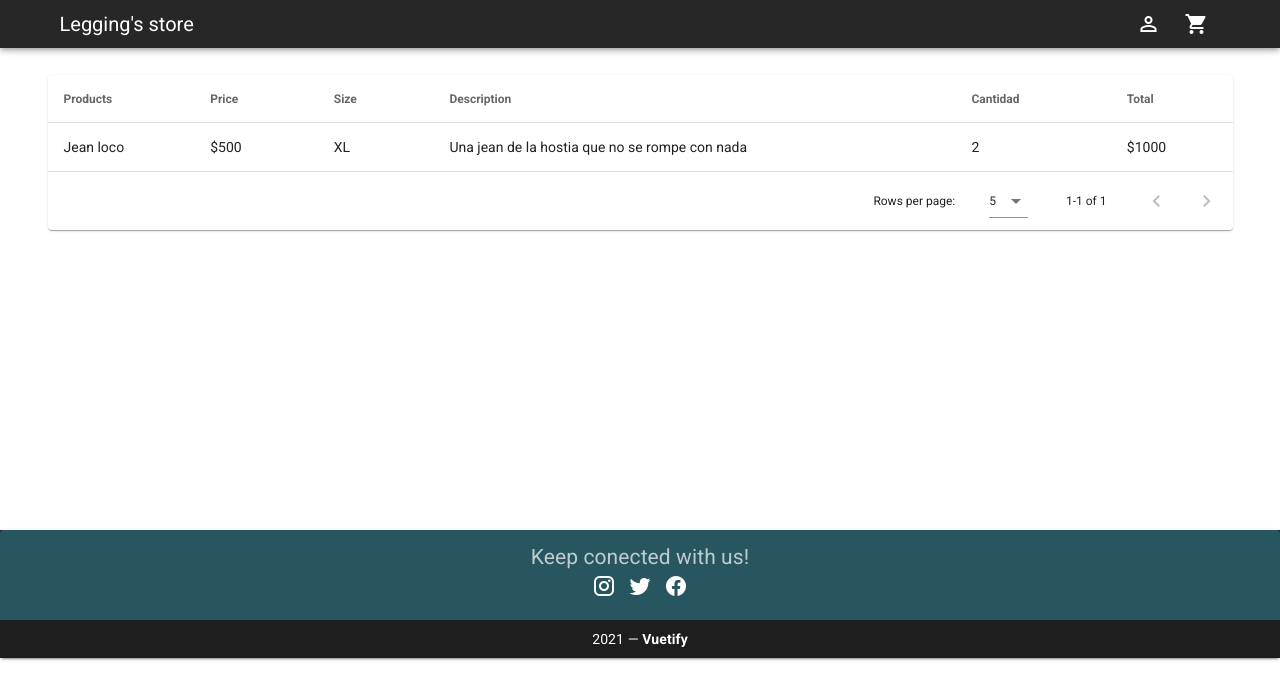
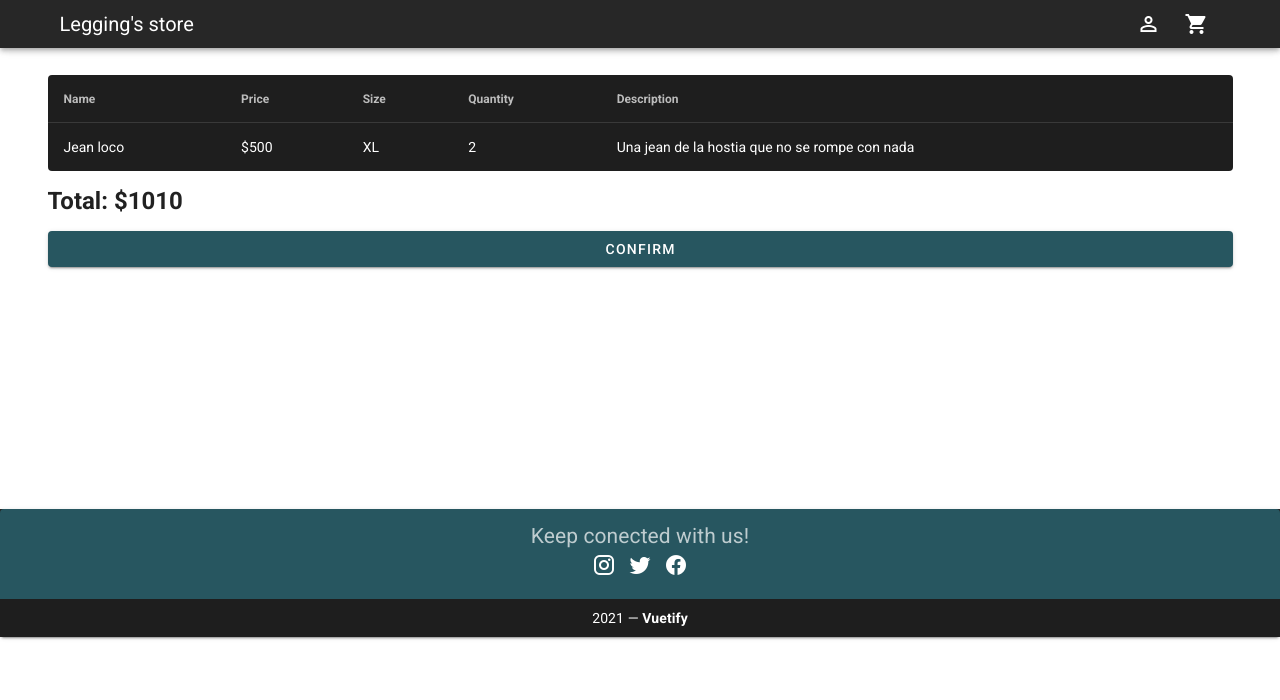
Before and after one commit to LighuenR/shop-project, a Vue app in the folder Frontend/: page /cart in a window 1280 px wide. Shown: the top 700 px of the page. Built offline with nearby package versions, Linux system fonts and the light colour scheme.

Commit message:
View ready

```diff
--- a/Frontend/src/components/Cart/Cart.vue
+++ b/Frontend/src/components/Cart/Cart.vue
@@ -1,12 +1,47 @@
 !<template>
  <div class="container">
-  <v-data-table
-    :headers="headers"
-    :items="products"
-    :items-per-page="5"
-    class="elevation-1"
+   <v-simple-table dark>
+    <template v-slot:default>
+      <thead>
+        <tr>
+          <th class="text-left">
+            Name
+          </th>
+            <th class="text-left">
+            Price
+          </th>
+            <th class="text-left">
+            Size
+          </th>
+          <th class="text-left">
+           Quantity
+          </th>
+          <th class="text-left">
+            Description
+          </th>
 
-  ></v-data-table>
+
+        </tr>
+      </thead>
+      <tbody>
+        <tr
+          v-for="product in products"
+          :key="product.name"
+        >
+          <td>{{ product.name }}</td>
+          <td>{{ product.price }}</td>
+          <td>{{ product.size }}</td>
+          <td>{{ product.quantity }}</td>
+          <td>{{ product.description }}</td>
+
+        </tr>
+      </tbody>
+    </template>
+  </v-simple-table>
+  <h2 class="my-3">Total: $1010</h2>
+ <v-btn class="my-3" block  color="#275660" dark>
+   Confirm
+   </v-btn>
 </div>
 </template>
 
@@ -14,27 +49,13 @@
     export default {
          data () {
       return {
-          headers: [
-            {
-            text: 'Products',
-            align: 'start',
-            sortable: false,
-            value: 'name',
-          },
-          { text: 'Price', value: 'price' },
-          { text: 'Size', value: 'size' },
-          { text: 'Description', value: 'description' },
-          { text: 'Cantidad', value: 'cantidad' },
-          { text: 'Total', value: 'total'}
-       ],
          products: [
           {
             name: 'Jean loco',
             price: "$500",
             size: "XL",
             description: "Una jean de la hostia que no se rompe con nada",
-            cantidad: 2,
-            total: "$1000"
+            quantity: 2,
           }]
       }
     }}
@@ -42,12 +63,7 @@
 
 <style lang="scss" scoped>
 .container {
-    padding:75px 0 300px 0;
-}
-.cart {
-  display: grid;
-  place-items: center;
-  text-align: center;
+    padding:75px 0 230px 0;
 }
 
 </style>
--- /dev/null
+++ b/Frontend/src/components/Register/Login.vue
@@ -0,0 +1,58 @@
+!<template>
+  <div class="container">
+    <v-card
+      class="mx-auto pa-4 mt-2 d-grid"
+      max-width="400"
+      width="100%"
+    >
+      <v-card-title>
+           Log in
+          </v-card-title>
+          <v-form class="pa-4">
+
+
+            <v-text-field
+              v-model="email"
+              label="Enter your email"
+              required
+            ></v-text-field>
+
+            <v-text-field
+              v-model="password"
+              :append-icon="show1 ? 'mdi-eye' : 'mdi-eye-off'"
+              :rules="[rules.required, rules.min]"
+              :type="show1 ? 'text' : 'password'"
+              name="input-10-1"
+              label="Enter your password"
+              hint="At least 8 characters"
+              counter
+              @click:append="show1 = !show1"
+            ></v-text-field>
+            <v-btn block color="#275660" dark class="">Confirm</v-btn>
+
+          </v-form >
+
+    </v-card>
+  </div>
+</template>
+
+<script>
+export default {
+  data() {
+    return {
+      show1: false,
+      password: "",
+      rules: {
+        required: (value) => !!value || "Required.",
+        min: (v) => v.length >= 8 || "Min 8 characters",
+      },
+    };
+  },
+};
+</script>
+
+<style lang="scss" scoped>
+.container {
+  padding: 100px 0 180px 0;
+}
+</style>
--- a/Frontend/src/components/Register/Register.vue
+++ b/Frontend/src/components/Register/Register.vue
@@ -1,8 +1,10 @@
 !<template>
     <div class="container">
-        <v-card>
+        <v-card  class="mx-auto main-card glass pa-4 mt-2 d-grid"
+      max-width="400"
+      width="100%">
           <v-card-title>
-           Create account
+           Create an account
           </v-card-title>
  <v-form
     ref="form"
@@ -52,6 +54,7 @@
     <v-btn
       color="#275660"
       dark
+      block
     >
       Register
     </v-btn>
@@ -77,7 +80,7 @@
 
 <style lang="scss" scoped>
 .container {
-    padding:75px 0 300px 0;
+    padding:100px 0 50px 0;
 }
 
 </style>
--- a/Frontend/src/components/layout/Header.vue
+++ b/Frontend/src/components/layout/Header.vue
@@ -14,8 +14,8 @@
           </template>
 
           <v-list>
-            <v-list-item>Logout</v-list-item>
-            <v-list-item>Logout</v-list-item>
+            <v-list-item>Register</v-list-item>
+            <v-list-item>Login</v-list-item>
             <v-list-item>Logout</v-list-item>
           </v-list>
         </v-menu>
--- a/Frontend/src/router/index.js
+++ b/Frontend/src/router/index.js
@@ -23,6 +23,11 @@ const routes = [
     path: '/register',
     name: 'Register',
     component: () => import(/* webpackChunkName: "register" */ '../views/Register.vue')
+  },
+    {
+    path: '/login',
+    name: 'Login',
+    component: () => import(/* webpackChunkName: "register" */ '../views/Login.vue')
   }
 ]
 
--- /dev/null
+++ b/Frontend/src/views/Login.vue
@@ -0,0 +1,18 @@
+!<template>
+    <div>
+    <Login/>
+    </div>
+</template>
+
+<script>
+import Login from "../components/Register/Login.vue"
+    export default {
+        components: {
+     Login
+    }
+    }
+</script>
+
+<style lang="scss" scoped>
+
+</style>
```
